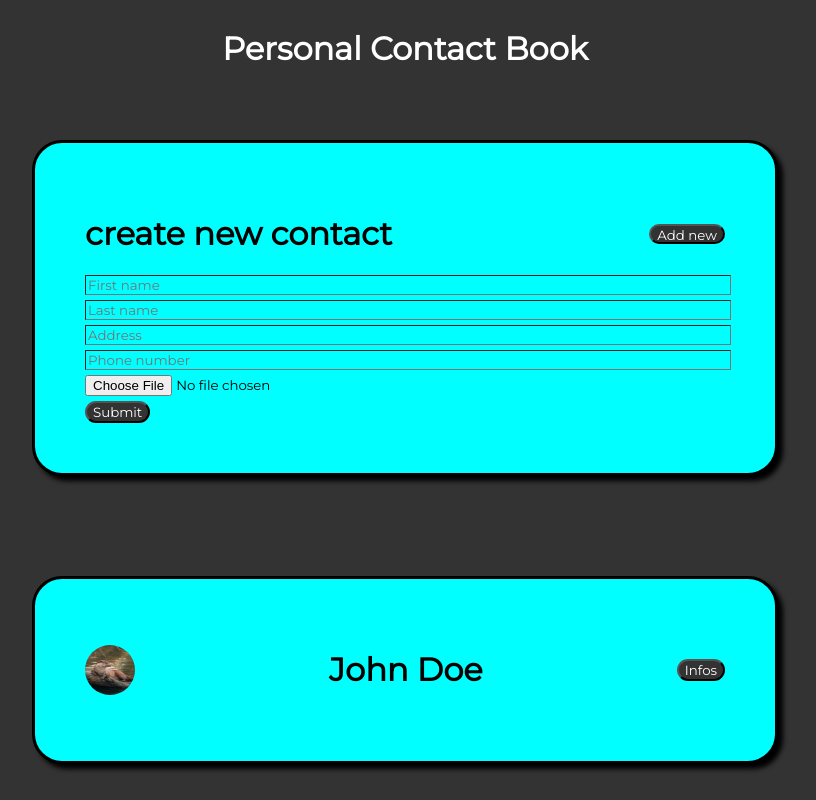
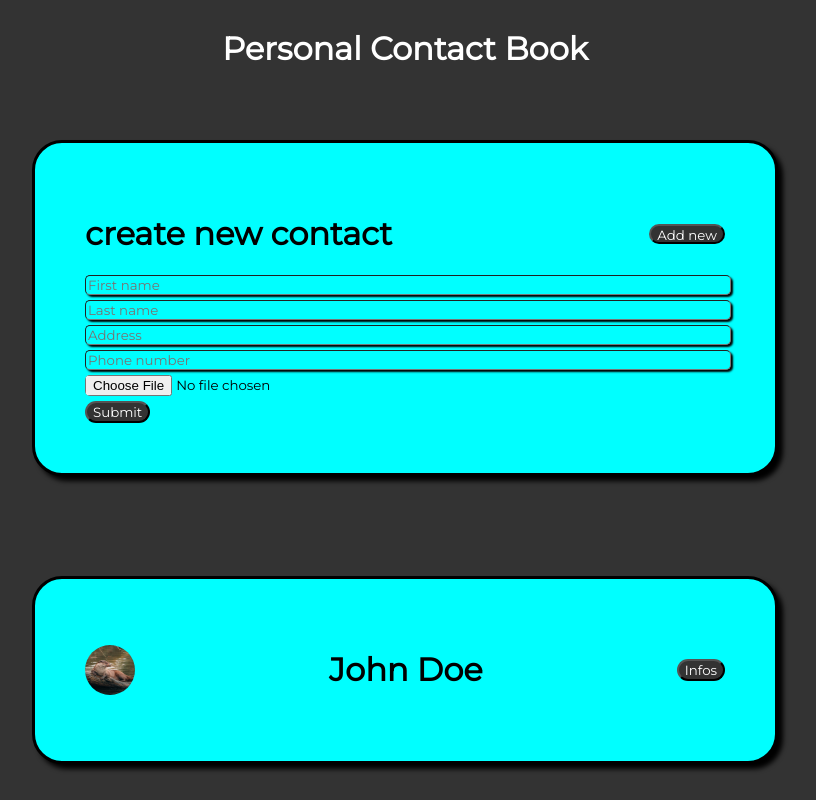
Before and after one commit to Khilaar/contactBook, a React (Vite) app in the folder contactBook/: page / in a window 1280 px wide. Both pictures are taken after a click on the button "Add new". Shown: the top 800 px of the page, without its empty margins (235-1051 px from the left). Built offline with nearby package versions, Linux system fonts and the light colour scheme.

Commit message:
Added the delete contact functionality, works like a charme

```diff
--- a/contactBook/src/components/contact/contact.jsx
+++ b/contactBook/src/components/contact/contact.jsx
@@ -2,7 +2,7 @@ import React, { useState } from 'react';
 import './contact.css';
 
 
-function Contact({ data }) {
+function Contact({ data, allContacts, setContacts }) {
   //Set the state of showInfos to true or false, depending if the button was clicked
   const [showInfos, setShowInfos] = useState(false);
 
@@ -10,6 +10,10 @@ function Contact({ data }) {
   const toggleInfos = () => {
     setShowInfos(!showInfos);
   };
+
+  const deleteContact = (e) => {
+    setContacts(allContacts.filter((x) => x.firstName !== data.firstName))
+  }
 
   //initially we dont want to see the hidden Infos so we set this variable to false
   let hiddenInfos = false;
@@ -20,7 +24,7 @@ function Contact({ data }) {
         <p>{ `adress: ${data.address}` }</p>
         <p>{`phone number: ${data.phone}`}</p>
         <div className='contactButtons'>
-          <button className='contactDeleteButton'>DELETE</button>
+          <button className='contactDeleteButton' onClick={deleteContact}>DELETE</button>
           <button className='contactEditButton'>EDIT</button>
         </div>
       </div>
--- a/contactBook/src/components/contactList/contactList.jsx
+++ b/contactBook/src/components/contactList/contactList.jsx
@@ -34,7 +34,7 @@ function ContactList() {
         <div className='everything'>
             <NewContact allContacts={contacts} setContacts={setContacts} />
             {contacts.map((contact) => (
-                <Contact key={contact.id} data={contact} />
+                <Contact key={contact.id} data={contact} allContacts={contacts} setContacts={setContacts}/>
             ))}
         </div>
     );
--- a/contactBook/src/components/newContact/newContact.css
+++ b/contactBook/src/components/newContact/newContact.css
@@ -12,6 +12,12 @@
 
 input {
     width: 100%;
+    border-radius: 5px;
+    box-shadow: 2px 2px 2px rgb(0, 0, 0);
+}
+
+.fileUploader {
+    box-shadow: none;
 }
 
 h1 {
--- a/contactBook/src/components/newContact/newContact.jsx
+++ b/contactBook/src/components/newContact/newContact.jsx
@@ -77,7 +77,7 @@ function NewContact({ allContacts, setContacts }) {
                 <input type="text" placeholder={inputValueLastName} onChange={changeInputLastName}/>
                 <input type="text" placeholder={inputValueAddress} onChange={changeInputAddress}/>
                 <input type="tel" placeholder={inputValuePhoneNumber} onChange={changeInputPhoneNumber}/>
-                <input type="file" accept=".jpg, .png" onChange={handleFileChange}/>
+                <input className='fileUploader' type="file" accept=".jpg, .png" onChange={handleFileChange}/>
 
             </div>
             <button onClick={saveNewContact}>Submit</button>
```
